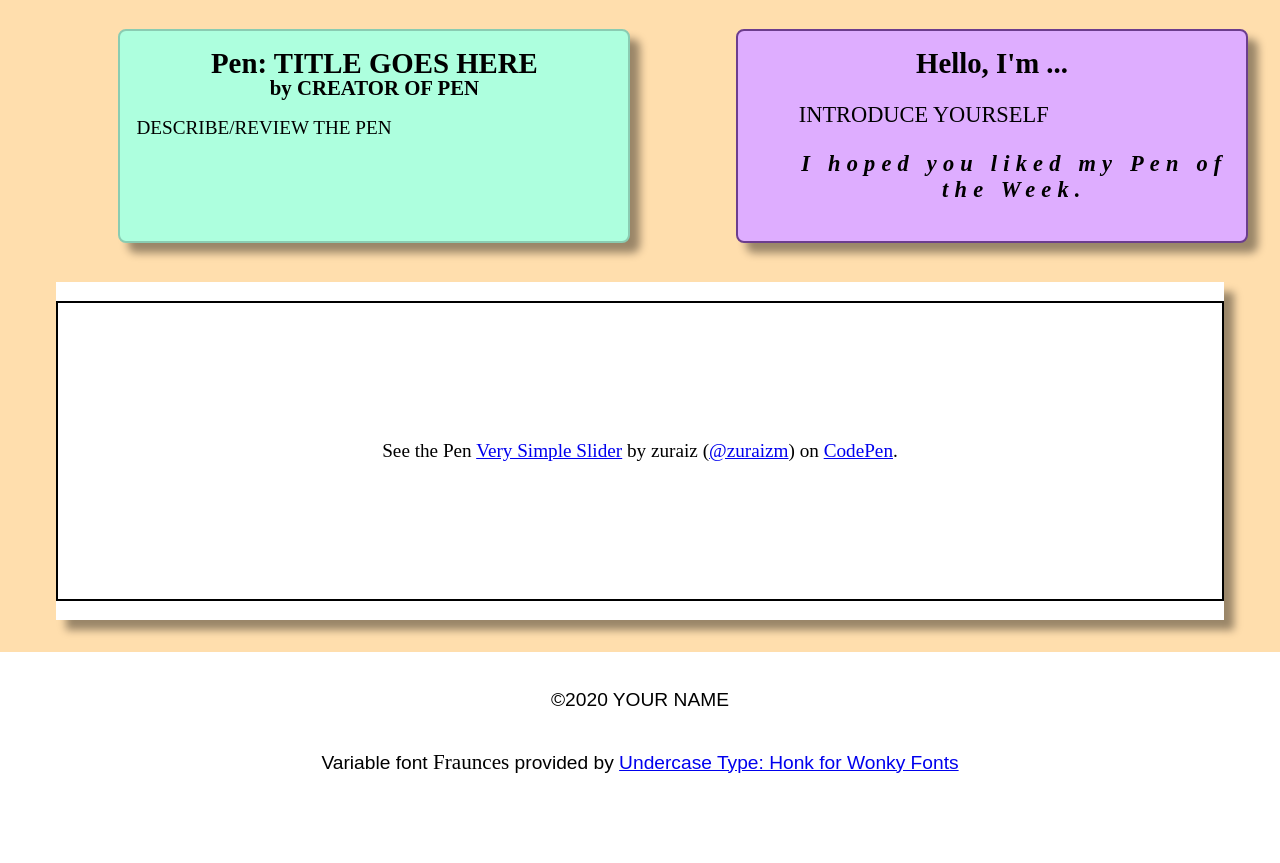
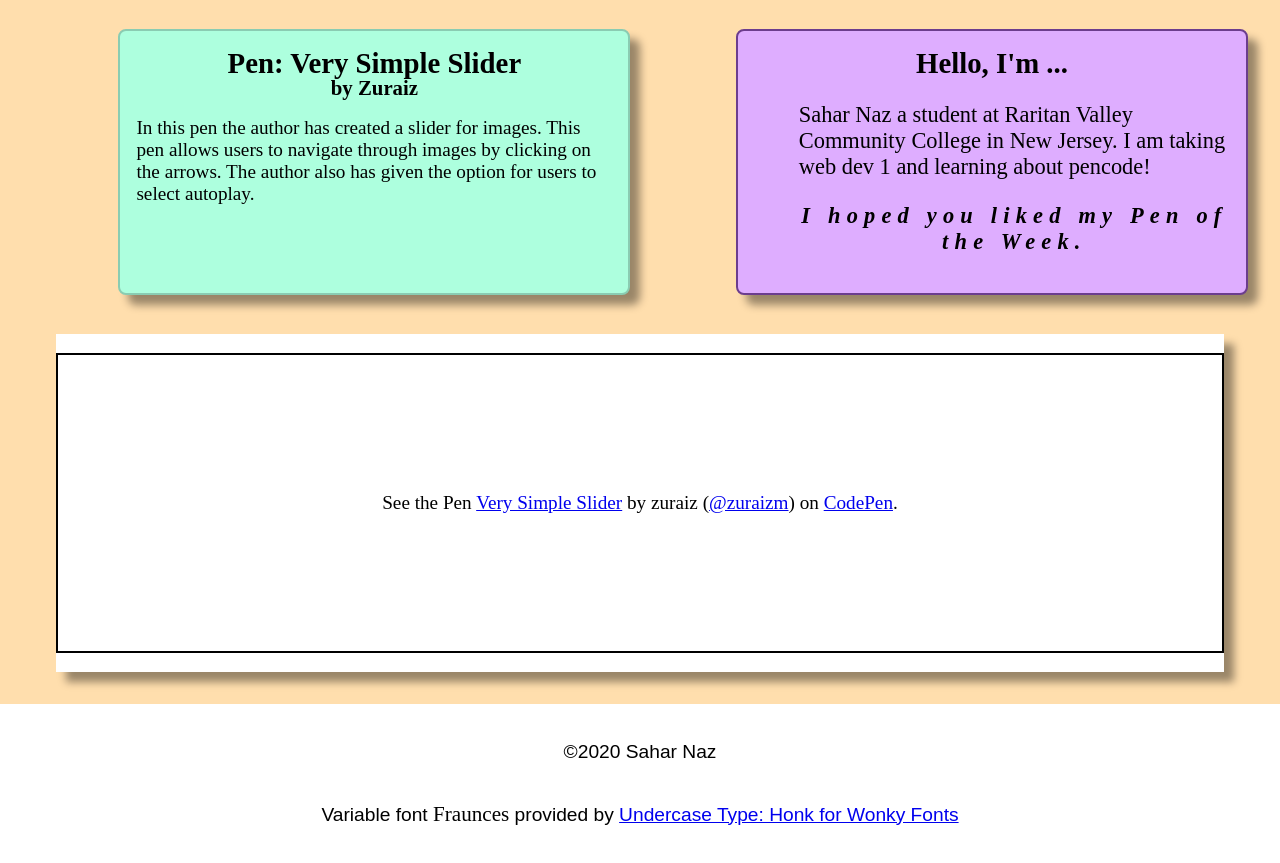
Before and after one commit to IDMX225/embed-codepen-shrnzz, a plain HTML site: page index.html in a window 1280 px wide. Shown: the part 67-930 px from the top of the page. Before the commit the page ends 879 px from the top, so only its background shows below. Drawn offline with Linux system fonts and the light colour scheme; a script that the page names is missing; a web font is replaced by a local one.

Commit message:
added pen code description

```diff
--- a/index.html
+++ b/index.html
@@ -16,9 +16,9 @@
 
       <main>
         <article>
-          <h2>Pen: TITLE GOES HERE</h2>
-          <h3>by CREATOR OF PEN</h3>
-          <p>DESCRIBE/REVIEW THE PEN</p>
+          <h2>Pen: Very Simple Slider</h2>
+          <h3>by Zuraiz</h3>
+          <p>In this pen the author has created a slider for images. This pen allows users to navigate through images by clicking on the arrows. The author also has given the option for users to select autoplay.</p>
         </article>
         <section>
           <p class="codepen" data-height="300" data-default-tab="html,result" data-slug-hash="DwZaqx" data-pen-title="Very Simple Slider" data-user="zuraizm" style="height: 300px; box-sizing: border-box; display: flex; align-items: center; justify-content: center; border: 2px solid; margin: 1em 0; padding: 1em;">
@@ -30,12 +30,12 @@
         </section>
         <aside>
           <h2>Hello, I'm ...</h2>
-          <p>INTRODUCE YOURSELF</p>
+          <p>Sahar Naz a student at Raritan Valley Community College in New Jersey. I am taking web dev 1 and learning about pencode!</p>
           <p class="bye">I hoped you liked my Pen of the Week.</p>
         </aside>
       </main>
       <footer class="sans-serif">
-        <p>&copy;2020 YOUR NAME</p>
+        <p>&copy;2020 Sahar Naz</p>
         <p>
           Variable font <span class="serif">Fraunces</span> provided by
           <a href="https://github.com/undercasetype/Fraunces"
```
